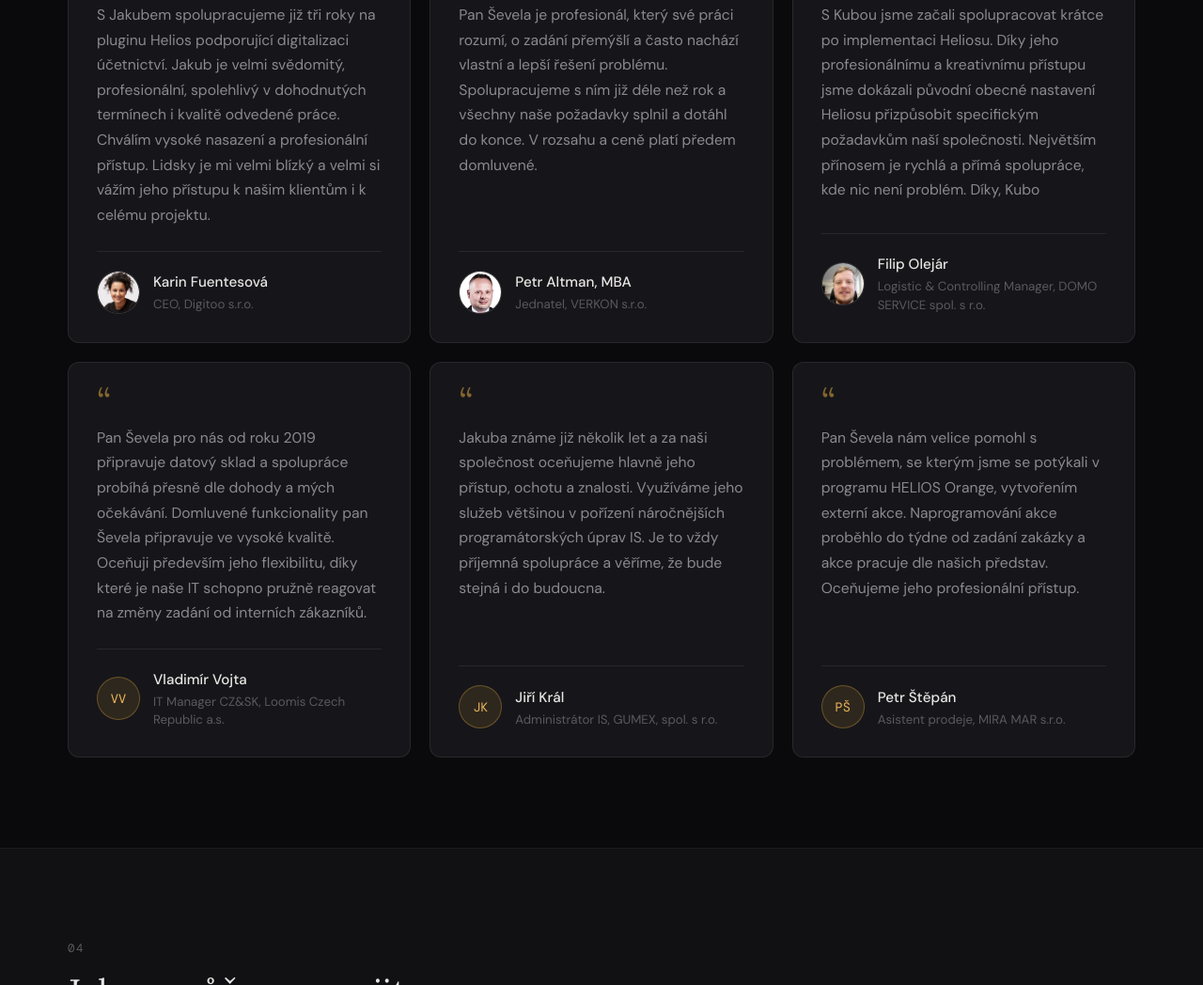
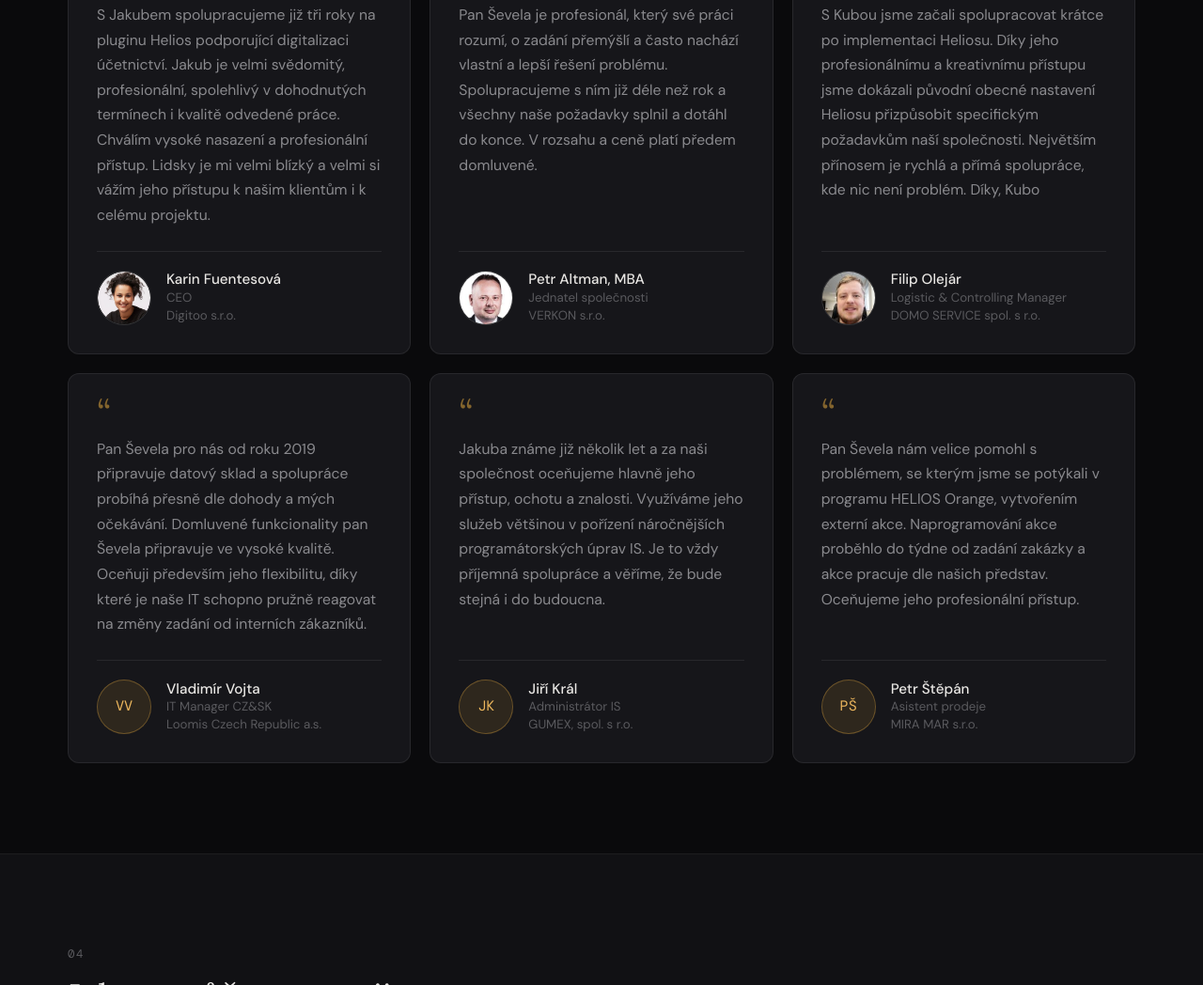
Before and after one commit to sevela/jakubsevela-web, a website: page index.html in a window 1280 px wide. Shown: the part 4065-5113 px from the top of the page at 94% size. Drawn offline with Linux system fonts and the light colour scheme.

Commit message:
Reference: jméno/pozice/firma na tři řádky, větší avatar
Stejná úprava jako na feedco.cz — patička karty rozdělena na tři
řádky (jméno, pozice, firma), každý se zkrátí (…) místo zalomení,
takže drží stejnou výšku napříč kartami v řádku mřížky. Avatar
46 -> 58 px. 'Jednatel' doplněn na 'Jednatel společnosti'.
Manuál (sekce 08, demo i zásady) aktualizován na stejné pravidlo.

```diff
--- a/index.html
+++ b/index.html
@@ -234,19 +234,24 @@ section.alt { background: var(--bg-alt); }
 .quote-card { background: var(--card); border: 1px solid var(--border); border-radius: var(--radius-card); padding: 30px; display: flex; flex-direction: column; }
 .quote-mark { font-family: var(--font-display); font-size: 2.4rem; line-height: 0.6; color: var(--accent); opacity: 0.55; margin-bottom: 14px; }
 .quote-card .body { color: var(--text-2); font-size: 0.98rem; flex: 1; }
-.quote-card .who { display: flex; align-items: center; gap: 14px; margin-top: 24px; padding-top: 20px; border-top: 1px solid var(--border); }
+.quote-card .who { display: flex; align-items: center; gap: 16px; margin-top: 24px; padding-top: 20px; border-top: 1px solid var(--border); }
 .avatar {
-  width: 46px; height: 46px; border-radius: 50%; flex: 0 0 46px; object-fit: cover;
+  width: 58px; height: 58px; border-radius: 50%; flex: 0 0 58px; object-fit: cover;
   border: 1px solid var(--border-2); background: var(--bg-alt);
 }
 .avatar-initials {
-  width: 46px; height: 46px; border-radius: 50%; flex: 0 0 46px;
+  width: 58px; height: 58px; border-radius: 50%; flex: 0 0 58px;
   display: flex; align-items: center; justify-content: center;
-  font-family: var(--font-mono); font-size: 0.85rem; color: var(--accent-l);
+  font-family: var(--font-mono); font-size: 0.95rem; color: var(--accent-l);
   background: var(--accent-tint); border: 1px solid var(--accent-border);
 }
-.quote-card .name { font-family: var(--font-body); font-weight: 500; font-size: 0.95rem; color: var(--text); }
-.quote-card .role { font-size: 0.83rem; color: var(--text-3); line-height: 1.45; }
+/* jméno / pozice / firma — vždy tři řádky, dlouhý text se zkrátí (…), ne zalomí */
+.quote-card .who-info { min-width: 0; }
+.quote-card .name, .quote-card .role, .quote-card .company {
+  white-space: nowrap; overflow: hidden; text-overflow: ellipsis;
+}
+.quote-card .name { font-family: var(--font-body); font-weight: 500; font-size: 0.95rem; color: var(--text); line-height: 1.3; }
+.quote-card .role, .quote-card .company { font-size: 0.83rem; color: var(--text-3); line-height: 1.4; }
 
 /* ---------- kontakt ---------- */
 .contact-card { background: var(--card); border: 1px solid var(--border); border-left: 2px solid var(--accent); border-radius: var(--radius-card); padding: 26px 30px; }
@@ -510,9 +515,10 @@ footer { padding: 56px 0 64px; border-top: 1px solid var(--border); background:
         <div class="body">S Jakubem spolupracujeme již tři roky na pluginu Helios podporující digitalizaci účetnictví. Jakub je velmi svědomitý, profesionální, spolehlivý v dohodnutých termínech i kvalitě odvedené práce. Chválím vysoké nasazení a profesionální přístup. Lidsky je mi velmi blízký a velmi si vážím jeho přístupu k našim klientům i k celému projektu.</div>
         <figcaption class="who">
           <img class="avatar" src="images/resource/karin.png" alt="Karin Fuentesová" loading="lazy" onerror="this.replaceWith(Object.assign(document.createElement('div'),{className:'avatar-initials',textContent:'KF'}))">
-          <div>
-            <div class="name">Karin Fuentesová</div>
-            <div class="role">CEO, Digitoo s.r.o.</div>
+          <div class="who-info">
+            <div class="name" title="Karin Fuentesová">Karin Fuentesová</div>
+            <div class="role" title="CEO">CEO</div>
+            <div class="company" title="Digitoo s.r.o.">Digitoo s.r.o.</div>
           </div>
         </figcaption>
       </figure>
@@ -522,9 +528,10 @@ footer { padding: 56px 0 64px; border-top: 1px solid var(--border); background:
         <div class="body">Pan Ševela je profesionál, který své práci rozumí, o zadání přemýšlí a často nachází vlastní a lepší řešení problému. Spolupracujeme s ním již déle než rok a všechny naše požadavky splnil a dotáhl do konce. V rozsahu a ceně platí předem domluvené.</div>
         <figcaption class="who">
           <img class="avatar" src="images/resource/altman.jpg" alt="Petr Altman, MBA" loading="lazy" onerror="this.replaceWith(Object.assign(document.createElement('div'),{className:'avatar-initials',textContent:'PA'}))">
-          <div>
-            <div class="name">Petr Altman, MBA</div>
-            <div class="role">Jednatel, VERKON s.r.o.</div>
+          <div class="who-info">
+            <div class="name" title="Petr Altman, MBA">Petr Altman, MBA</div>
+            <div class="role" title="Jednatel společnosti">Jednatel společnosti</div>
+            <div class="company" title="VERKON s.r.o.">VERKON s.r.o.</div>
           </div>
         </figcaption>
       </figure>
@@ -534,9 +541,10 @@ footer { padding: 56px 0 64px; border-top: 1px solid var(--border); background:
         <div class="body">S Kubou jsme začali spolupracovat krátce po implementaci Heliosu. Díky jeho profesionálnímu a kreativnímu přístupu jsme dokázali původní obecné nastavení Heliosu přizpůsobit specifickým požadavkům naší společnosti. Největším přínosem je rychlá a přímá spolupráce, kde nic není problém. Díky, Kubo</div>
         <figcaption class="who">
           <img class="avatar" src="images/resource/filip.jpg" alt="Filip Olejár" loading="lazy" onerror="this.replaceWith(Object.assign(document.createElement('div'),{className:'avatar-initials',textContent:'FO'}))">
-          <div>
-            <div class="name">Filip Olejár</div>
-            <div class="role">Logistic &amp; Controlling Manager, DOMO SERVICE spol. s r.o.</div>
+          <div class="who-info">
+            <div class="name" title="Filip Olejár">Filip Olejár</div>
+            <div class="role" title="Logistic &amp; Controlling Manager">Logistic &amp; Controlling Manager</div>
+            <div class="company" title="DOMO SERVICE spol. s r.o.">DOMO SERVICE spol. s r.o.</div>
           </div>
         </figcaption>
       </figure>
@@ -546,9 +554,10 @@ footer { padding: 56px 0 64px; border-top: 1px solid var(--border); background:
         <div class="body">Pan Ševela pro nás od roku 2019 připravuje datový sklad a spolupráce probíhá přesně dle dohody a mých očekávání. Domluvené funkcionality pan Ševela připravuje ve vysoké kvalitě. Oceňuji především jeho flexibilitu, díky které je naše IT schopno pružně reagovat na změny zadání od interních zákazníků.</div>
         <figcaption class="who">
           <div class="avatar-initials">VV</div>
-          <div>
-            <div class="name">Vladimír Vojta</div>
-            <div class="role">IT Manager CZ&amp;SK, Loomis Czech Republic a.s.</div>
+          <div class="who-info">
+            <div class="name" title="Vladimír Vojta">Vladimír Vojta</div>
+            <div class="role" title="IT Manager CZ&amp;SK">IT Manager CZ&amp;SK</div>
+            <div class="company" title="Loomis Czech Republic a.s.">Loomis Czech Republic a.s.</div>
           </div>
         </figcaption>
       </figure>
@@ -558,9 +567,10 @@ footer { padding: 56px 0 64px; border-top: 1px solid var(--border); background:
         <div class="body">Jakuba známe již několik let a za naši společnost oceňujeme hlavně jeho přístup, ochotu a znalosti. Využíváme jeho služeb většinou v pořízení náročnějších programátorských úprav IS. Je to vždy příjemná spolupráce a věříme, že bude stejná i do budoucna.</div>
         <figcaption class="who">
           <div class="avatar-initials">JK</div>
-          <div>
-            <div class="name">Jiří Král</div>
-            <div class="role">Administrátor IS, GUMEX, spol. s r.o.</div>
+          <div class="who-info">
+            <div class="name" title="Jiří Král">Jiří Král</div>
+            <div class="role" title="Administrátor IS">Administrátor IS</div>
+            <div class="company" title="GUMEX, spol. s r.o.">GUMEX, spol. s r.o.</div>
           </div>
         </figcaption>
       </figure>
@@ -570,9 +580,10 @@ footer { padding: 56px 0 64px; border-top: 1px solid var(--border); background:
         <div class="body">Pan Ševela nám velice pomohl s problémem, se kterým jsme se potýkali v programu HELIOS Orange, vytvořením externí akce. Naprogramování akce proběhlo do týdne od zadání zakázky a akce pracuje dle našich představ. Oceňujeme jeho profesionální přístup.</div>
         <figcaption class="who">
           <div class="avatar-initials">PŠ</div>
-          <div>
-            <div class="name">Petr Štěpán</div>
-            <div class="role">Asistent prodeje, MIRA MAR s.r.o.</div>
+          <div class="who-info">
+            <div class="name" title="Petr Štěpán">Petr Štěpán</div>
+            <div class="role" title="Asistent prodeje">Asistent prodeje</div>
+            <div class="company" title="MIRA MAR s.r.o.">MIRA MAR s.r.o.</div>
           </div>
         </figcaption>
       </figure>
```
Also changed, not shown: brand/index.html (+18 -14 lines).
